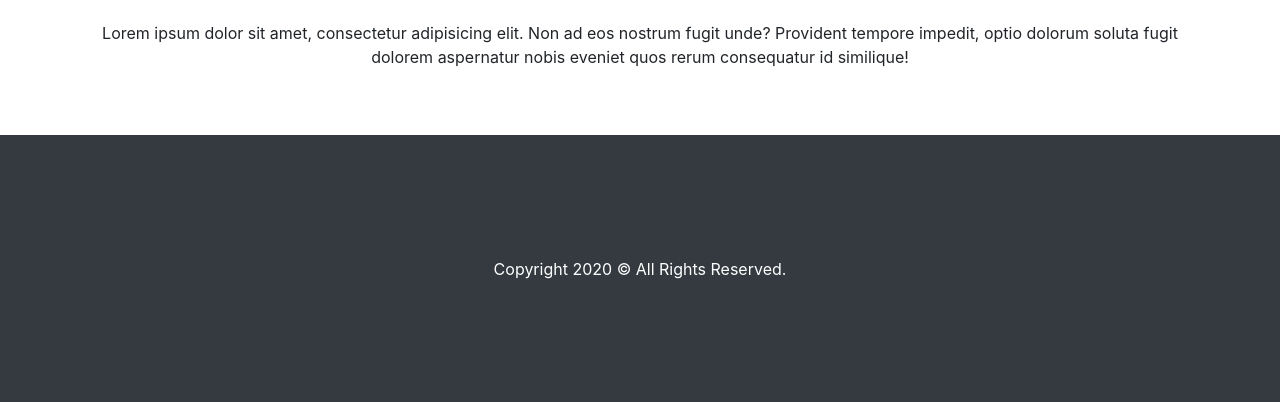
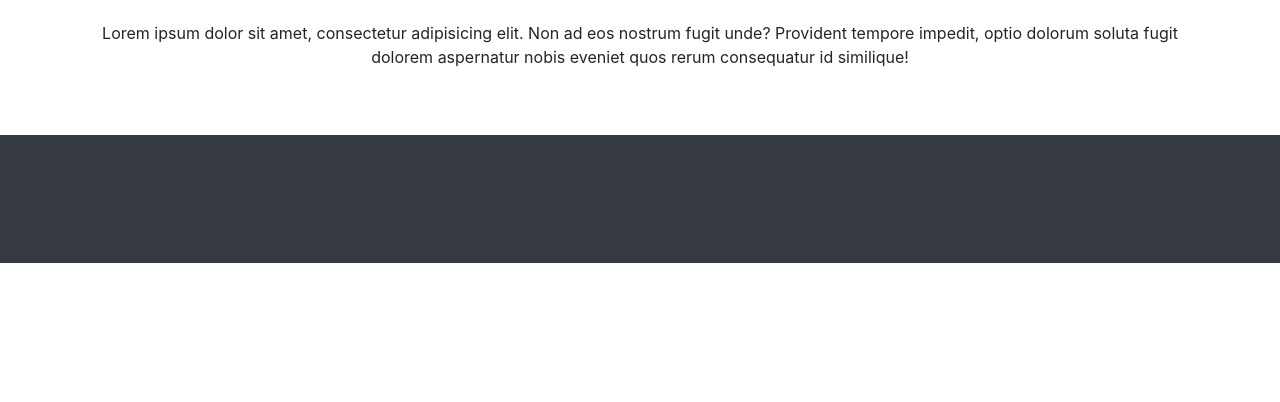
Before and after one commit to Bhevans17/FitnessHelper, a PHP site: page /index.php in a window 1280 px wide. Shown: the part 1923-2325 px from the top of the page. After the commit the page ends 2186 px from the top, so only its background shows below. Run offline with PHP 8.4, Linux system fonts and the light colour scheme; some libraries are stand-ins or nearby versions.

Commit message:
Removed footer

```diff
--- a/includes/footer.php
+++ b/includes/footer.php
@@ -1,6 +1,5 @@
 <!-- Footer -->
 <footer>
-    <p>Copyright 2020 &copy; All Rights Reserved.</p>
 </footer>
 
 <script src="https://unpkg.com/aos@2.3.0/dist/aos.js"></script>
```
